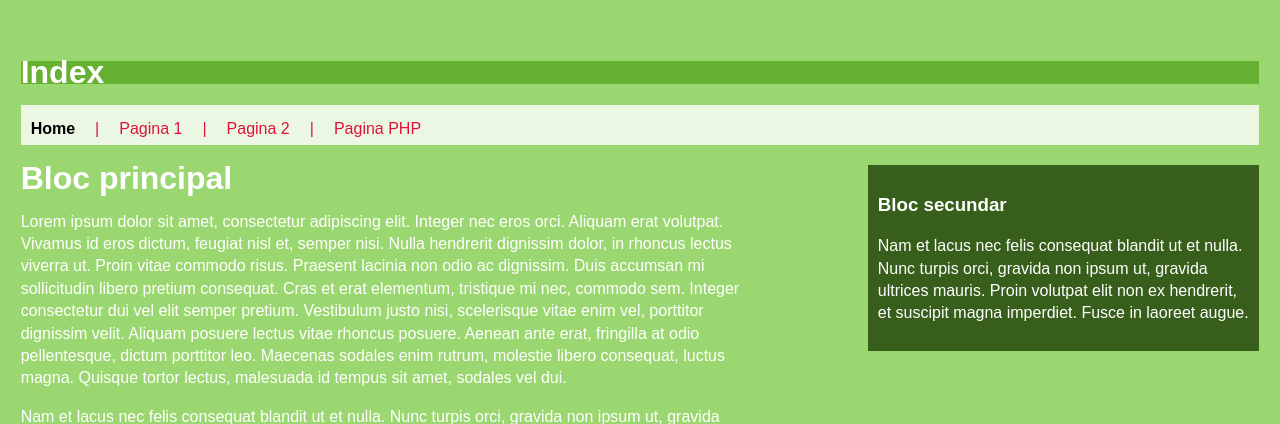
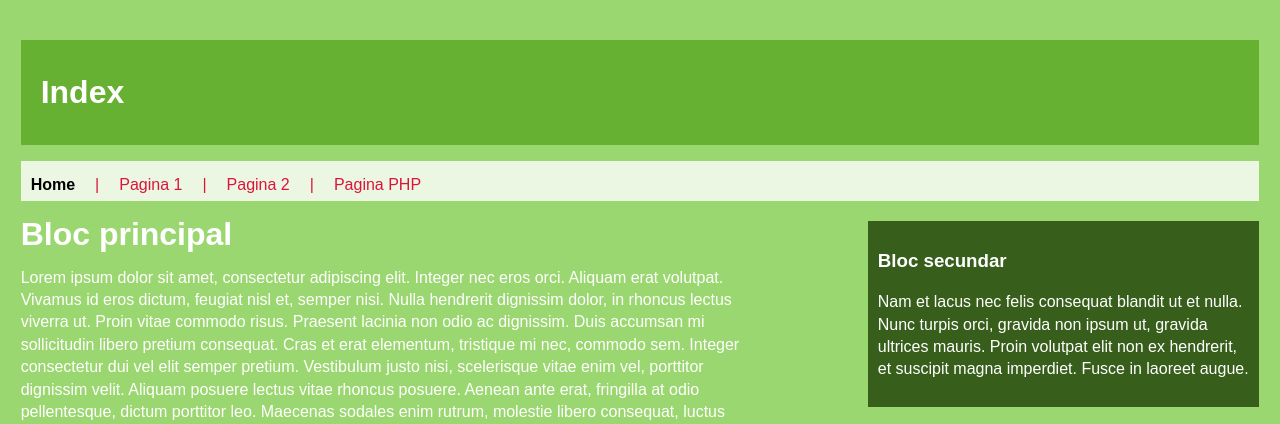
Before and after one commit to MariusValentinDirvareanu/ProiectPAW, a PHP site: page / in a window 1280 px wide. Shown: the top 424 px of the page. Run offline with PHP 8.4, Linux system fonts and the light colour scheme.

Commit message:
scripturi.js + style

```diff
--- a/stil1.css
+++ b/stil1.css
@@ -90,4 +90,5 @@ input, textarea {
 
 #header {
     background-color: #66B032;
+    padding: 20px;
 }
--- a/stil2.css
+++ b/stil2.css
@@ -90,4 +90,5 @@ input, textarea {
 
 #header {
     background-color: #183BF0;
+    padding: 20px;
 }
```
Also changed, not shown: scripturi.js (added).
